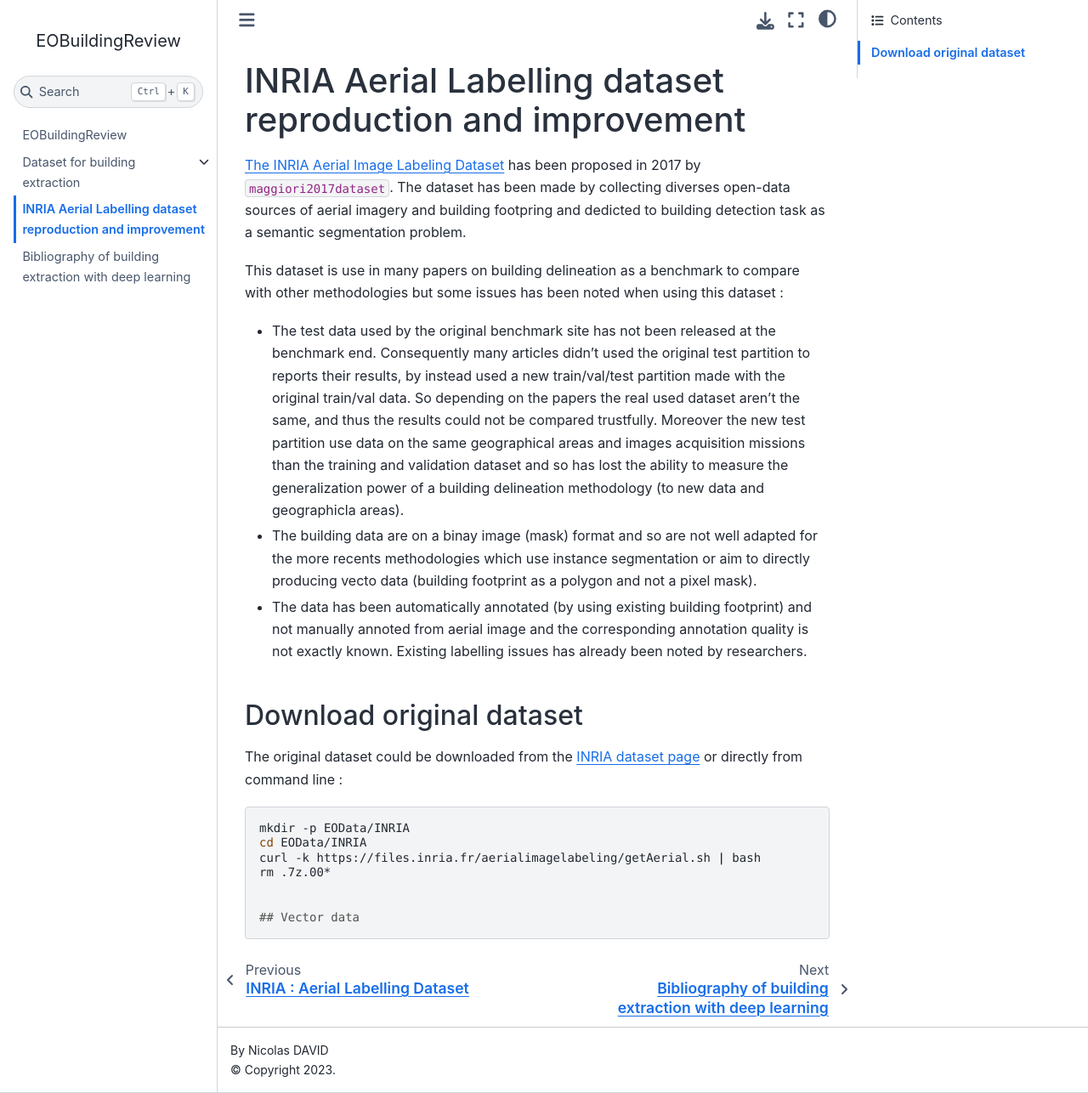
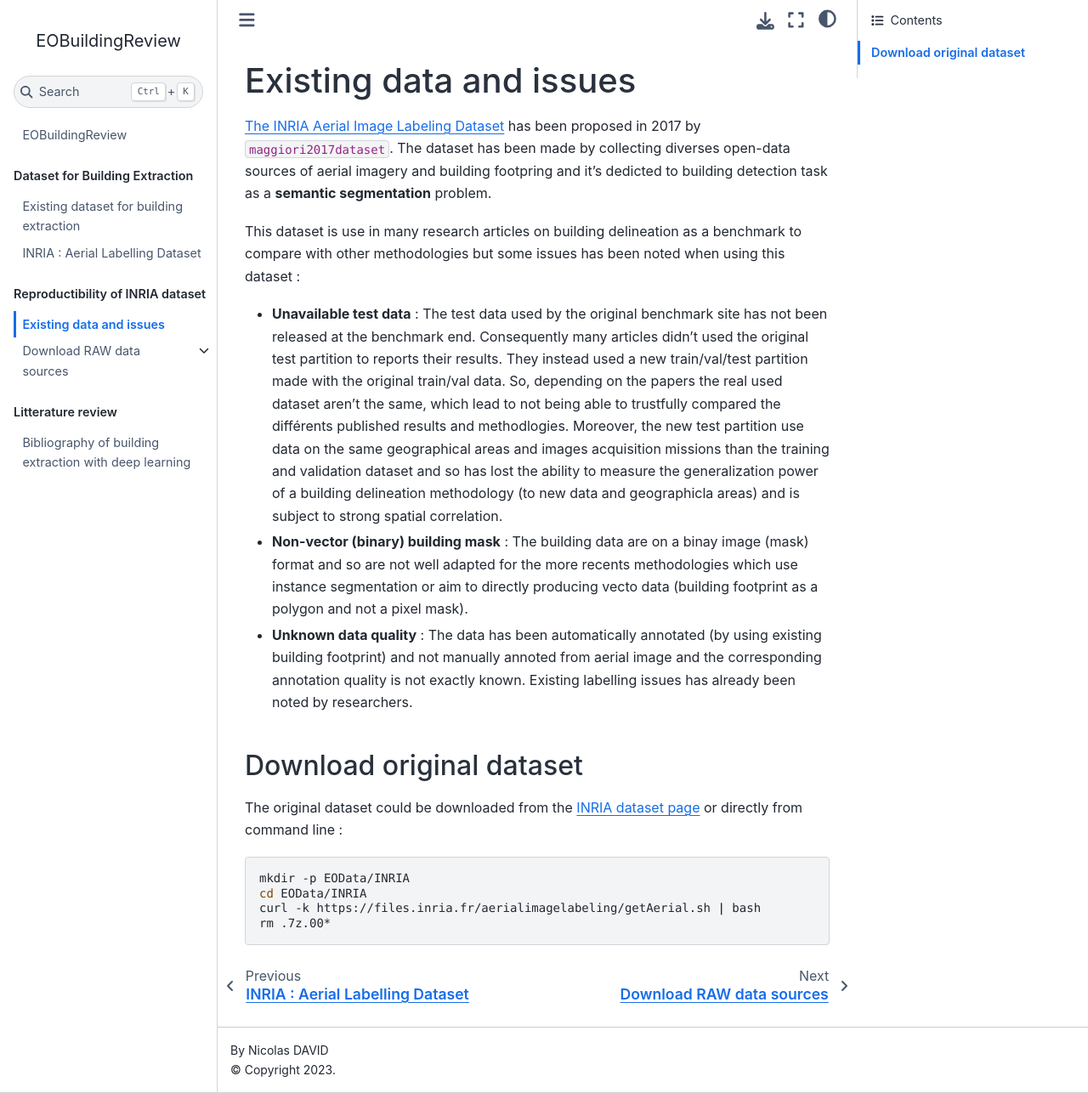
Before and after one commit to ndavid/EoBuildingReview, a Jupyter Book: the page built from docs/INRIA_V2/intro.md, in a window 1280 px wide and 1286 px high. Shown: the whole window at 85% size. Built offline with Jupyter Book 1.0.4 settings and Sphinx 7.4.7 and the Sphinx Book theme 1.1.4, drawn with Linux system fonts in a browser that asks for light colours; cross-references to code outside the pages are shown as plain code.

Commit message:
some structure renaming and adding info for Inria austin data

````diff
--- /dev/null
+++ b/docs/INRIA_V2/austin.md
@@ -0,0 +1,3 @@
+# Austin data
+
+TODO
--- a/docs/INRIA_V2/intro.md
+++ b/docs/INRIA_V2/intro.md
@@ -1,13 +1,14 @@
-# INRIA Aerial Labelling dataset reproduction and improvement
+# Existing data and issues
 
 [The INRIA Aerial Image Labeling Dataset](https://project.inria.fr/aerialimagelabeling/>) has been proposed in 2017 by {cite:p}`maggiori2017dataset`.
-The dataset has been made by collecting diverses open-data sources of aerial imagery and building footpring and dedicted to building detection task as a semantic segmentation problem.
+The dataset has been made by collecting diverses open-data sources of aerial imagery and building footpring and it's dedicted to building detection task as a **semantic segmentation** problem.
 
-This dataset is use in many papers on building delineation as a benchmark to compare with other methodologies but some issues has been noted when using this dataset :
+This dataset is use in many research articles on building delineation as a benchmark to compare with other methodologies but some issues has been noted when using this dataset :
 
-* The test data used by the original benchmark site has not been released at the benchmark end. Consequently many articles didn't used the original test partition to reports their results, by instead used a new train/val/test partition made with the original train/val data. So depending on the papers the real used dataset aren't the same, and thus the results could not be compared trustfully. Moreover the new test partition use data on the same geographical areas and images acquisition missions than the training and validation dataset and so has lost the ability to measure the generalization power of a building delineation methodology (to new data and geographicla areas).
-* The building data are on a binay image (mask) format and so are not well adapted for the more recents methodologies which use instance segmentation or aim to directly producing vecto data (building footprint as a polygon and not a pixel mask).
-* The data has been automatically annotated (by using existing building footprint) and not manually annoted from aerial image and the corresponding annotation quality is not exactly known. Existing labelling issues has already been noted by researchers.
+* **Unavailable test data** :  The test data used by the original benchmark site has not been released at the benchmark end. Consequently many articles didn't used the original test partition to reports their results. They instead used a new train/val/test partition made with the original train/val data. So, depending on the papers the real used dataset aren't the same, which lead to not being able to trustfully compared the différents published results and methodlogies.
+Moreover, the new test partition use data on the same geographical areas and images acquisition missions than the training and validation dataset and so has lost the ability to measure the generalization power of a building delineation methodology (to new data and geographicla areas) and is subject to strong spatial correlation.
+* **Non-vector (binary) building mask** : The building data are on a binay image (mask) format and so are not well adapted for the more recents methodologies which use instance segmentation or aim to directly producing vecto data (building footprint as a polygon and not a pixel mask).
+* **Unknown data quality** : The data has been automatically annotated (by using existing building footprint) and not manually annoted from aerial image and the corresponding annotation quality is not exactly known. Existing labelling issues has already been noted by researchers.
 
 ## Download original dataset
 
@@ -19,6 +20,4 @@ mkdir -p EOData/INRIA
 cd EOData/INRIA
 curl -k https://files.inria.fr/aerialimagelabeling/getAerial.sh | bash
 rm .7z.00*
-
-
-## Vector data
+```
--- a/docs/_toc.yml
+++ b/docs/_toc.yml
@@ -3,9 +3,17 @@
 
 format: jb-book
 root: intro
-chapters:
-- file: datasets/intro.md
-  sections:
-  - file: datasets/inria.md
-- file: INRIA_V2/intro.md
-- file: biblio.md
+parts:
+  - caption: Dataset for Building Extraction
+    chapters:
+    - file: datasets/intro.md
+    - file: datasets/inria.md
+  - caption: Reproductibility of INRIA dataset
+    chapters:
+    - file: INRIA_V2/intro.md
+    - file: INRIA_V2/download_raw.md
+      sections:
+      - file: INRIA_V2/austin.md
+  - caption: Litterature review
+    chapters :
+    - file: biblio.md
--- a/docs/datasets/intro.md
+++ b/docs/datasets/intro.md
@@ -1,3 +1,3 @@
-# Dataset for building extraction
+# Existing dataset for building extraction
 
 TODO
````
Also changed, not shown: docs/INRIA_V2/download_raw.md (added, +109 -0 lines).
